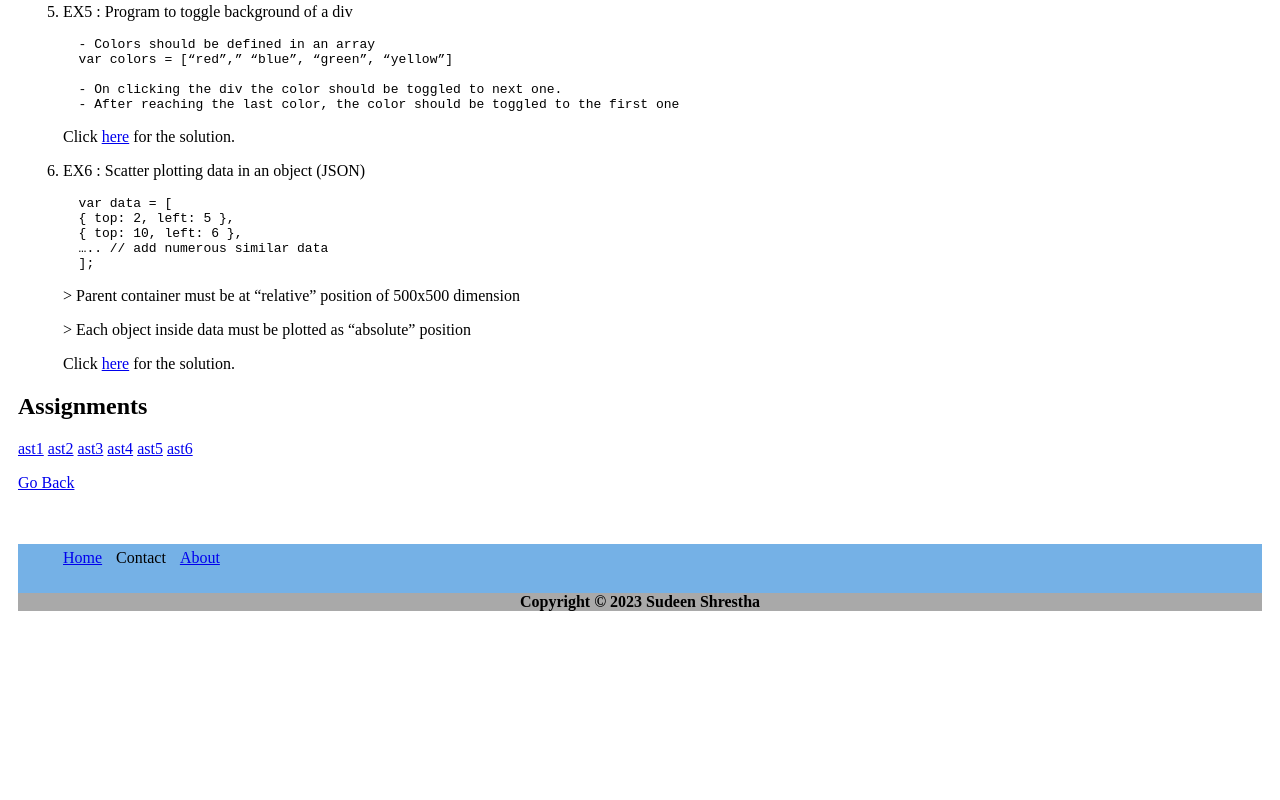
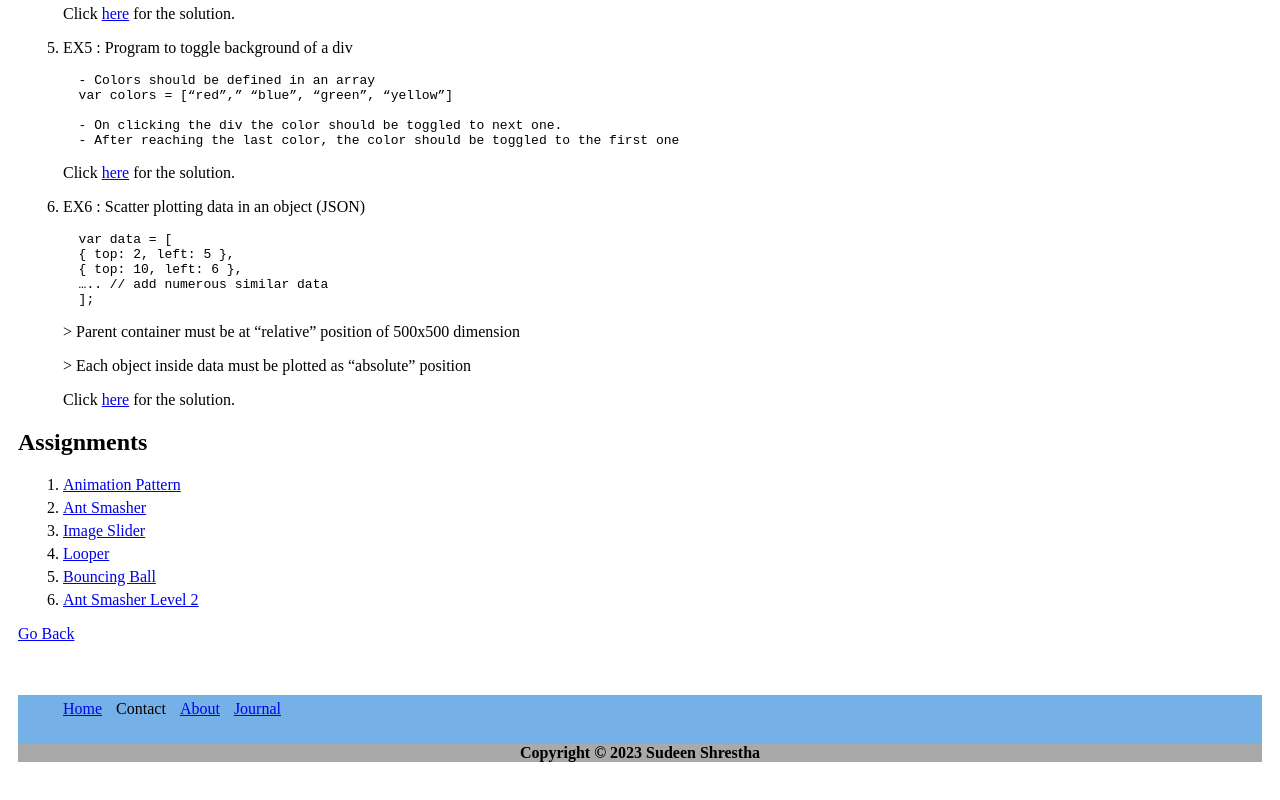
Before and after one commit to sudeenshrestha/Programming, a plain HTML site: page Javascript/index.html in a window 1280 px wide. Shown: the part 852-1652 px from the top of the page. Before the commit the page ends 1502 px from the top, so only its background shows below. Drawn offline with Linux system fonts and the light colour scheme.

Commit message:
add ui changes

```diff
--- a/Javascript/index.html
+++ b/Javascript/index.html
@@ -14,9 +14,12 @@
             <li class="nav"><a href="../index.html">Home</a></li>
             <li class="nav">Contact</li>
             <li class="nav"><a href="https://sudeenshrestha.github.io">About</a></li>
+            <li class="nav"><a href="./journal.html">Journal</a></li>
             </ul>
         </nav>
       </header>
+      </div>
+      <div>
       <h1>Javascript Exercises & Assignments</h1>
       <h2>Exercises</h2>
       <ol>
@@ -98,12 +101,14 @@
 
 
       <h2>Assignments</h2>
-      <a href="./ast1/index.html">ast1</a>
-      <a href="./ast2/index.html">ast2</a>
-      <a href="./ast3/index.html">ast3</a>
-      <a href="./ast4/index.html">ast4</a>
-      <a href="./ast5/index.html">ast5</a>
-      <a href="./ast6/index.html">ast6</a>
+      <ol>
+        <li><a href="./ast1/index.html">Animation Pattern</a></li>
+        <li><a href="./ast2/index.html">Ant Smasher</a></li>
+        <li><a href="./ast3/index.html">Image Slider</a></li>
+        <li><a href="./ast4/index.html">Looper</a></li>
+        <li><a href="./ast5/index.html">Bouncing Ball</a></li>
+        <li><a href="./ast6/index.html">Ant Smasher Level 2</a></li>
+      </ol>
 
       <p></p><a href="../index.html">Go Back</a></p>
     </div>
@@ -115,6 +120,7 @@
             <li class="nav"><a href="../index.html">Home</a></li>
             <li class="nav">Contact</li>
             <li class="nav"><a href="https://sudeenshrestha.github.io">About</a></li>
+            <li class="nav"><a href="./journal.html">Journal</a></li>
             </ul>
         </nav>
         <h4>Copyright &copy; 2023 Sudeen Shrestha</h4></footer>
```
